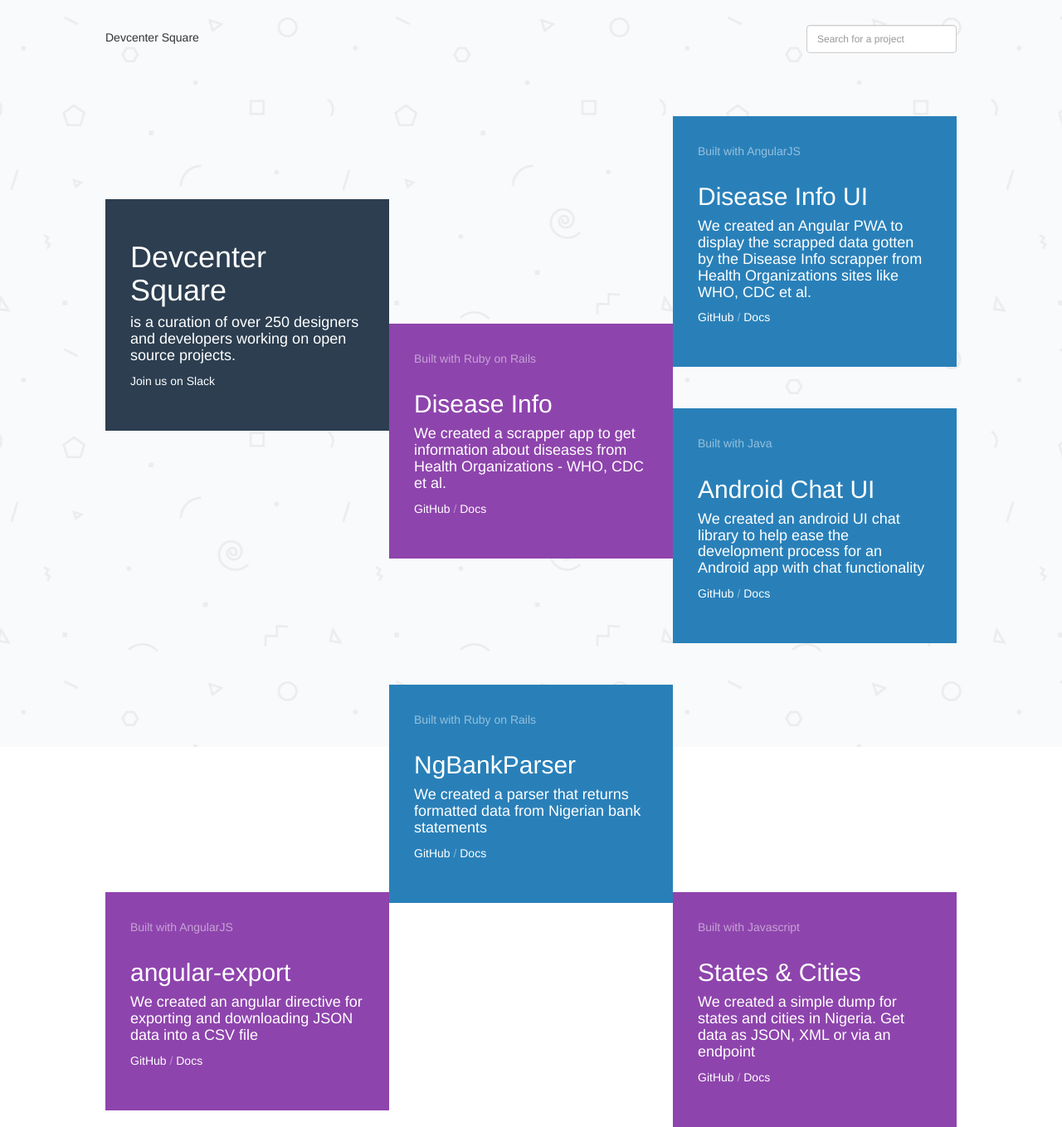
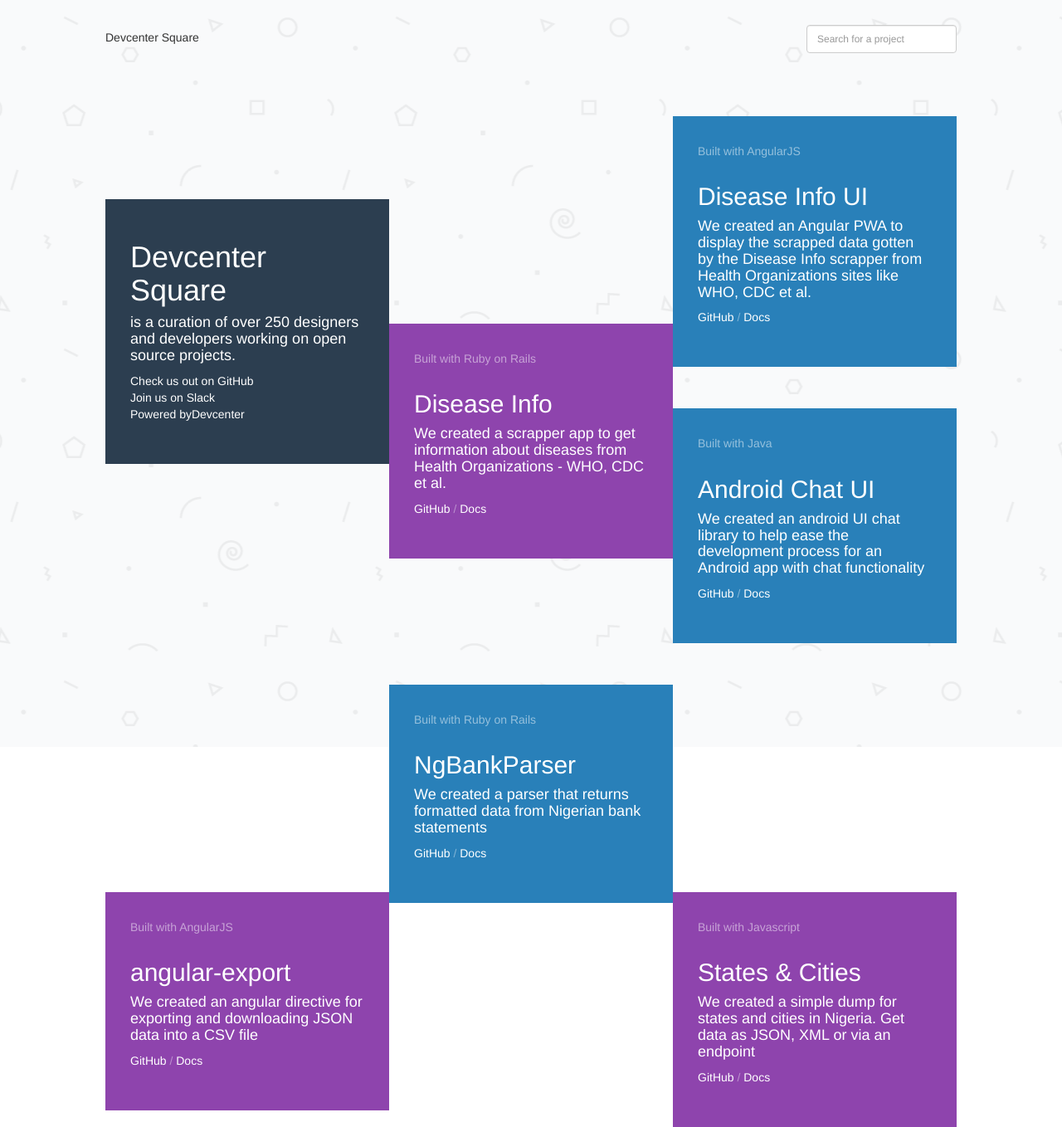
Before and after one commit to devcenter-square/devcenter-square.github.io, a Jekyll site: the page built from index.html, in a window 1280 px wide. Shown: the whole page at 83% size. Built offline with Jekyll 4.4.1, drawn with Linux system fonts in a browser that asks for light colours; some web fonts are replaced.

Commit message:
Update index.html

```diff
--- a/index.html
+++ b/index.html
@@ -7,7 +7,9 @@
             <h1>Devcenter Square</h1>
             <h4>is a curation of over 250 designers and developers working on open source projects.</h4>
             <ul class="links">
+                <li><a href="https://github.com/devcenter-square">Check us out on GitHub</a></li>
                 <li><a href="https://devcenter-square-slack.herokuapp.com">Join us on Slack</a></li>
+                <li>Powered by<a href="http://devcenter.co/">Devcenter</a></li>
             </ul>
         </div>
     </div>
```
